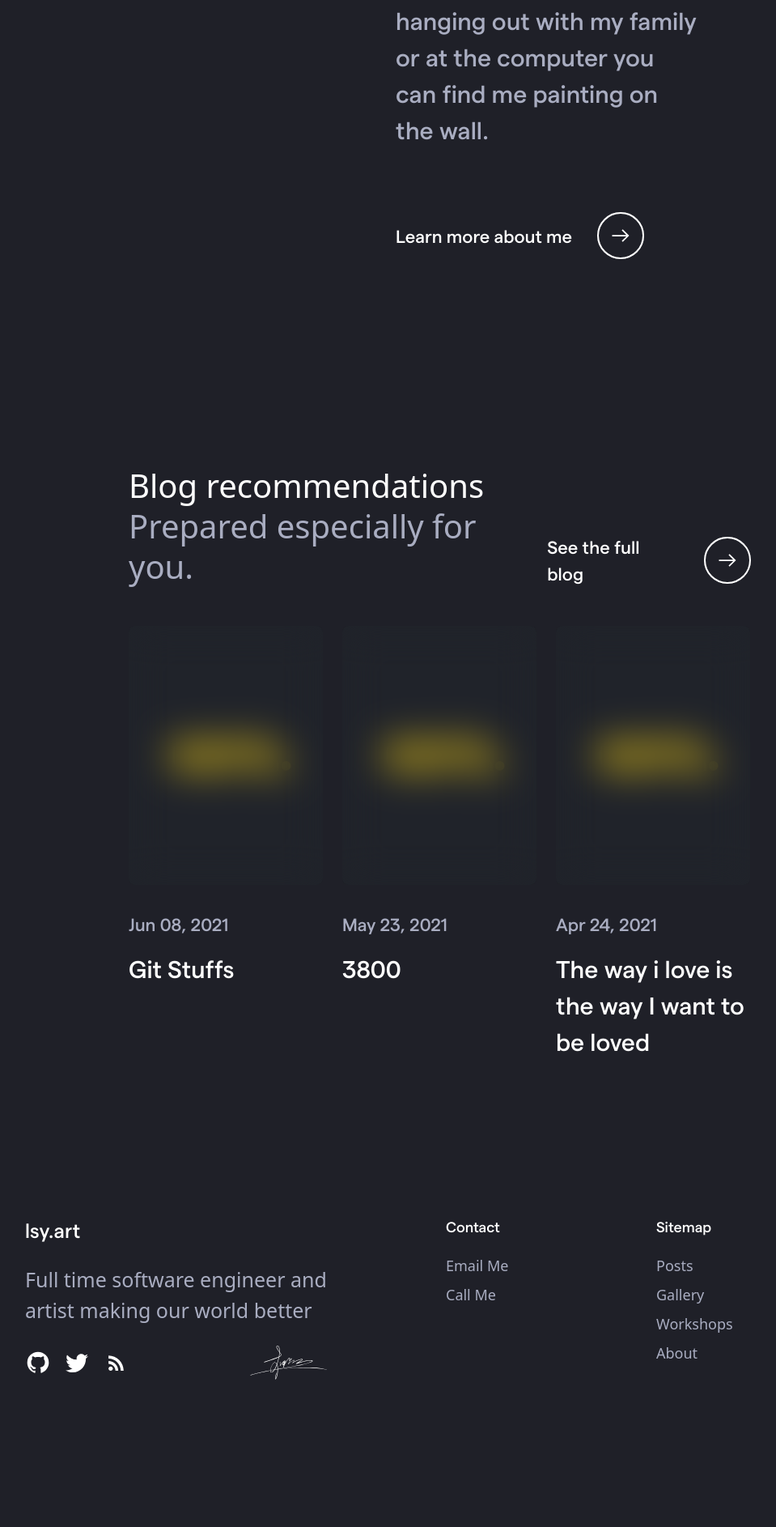
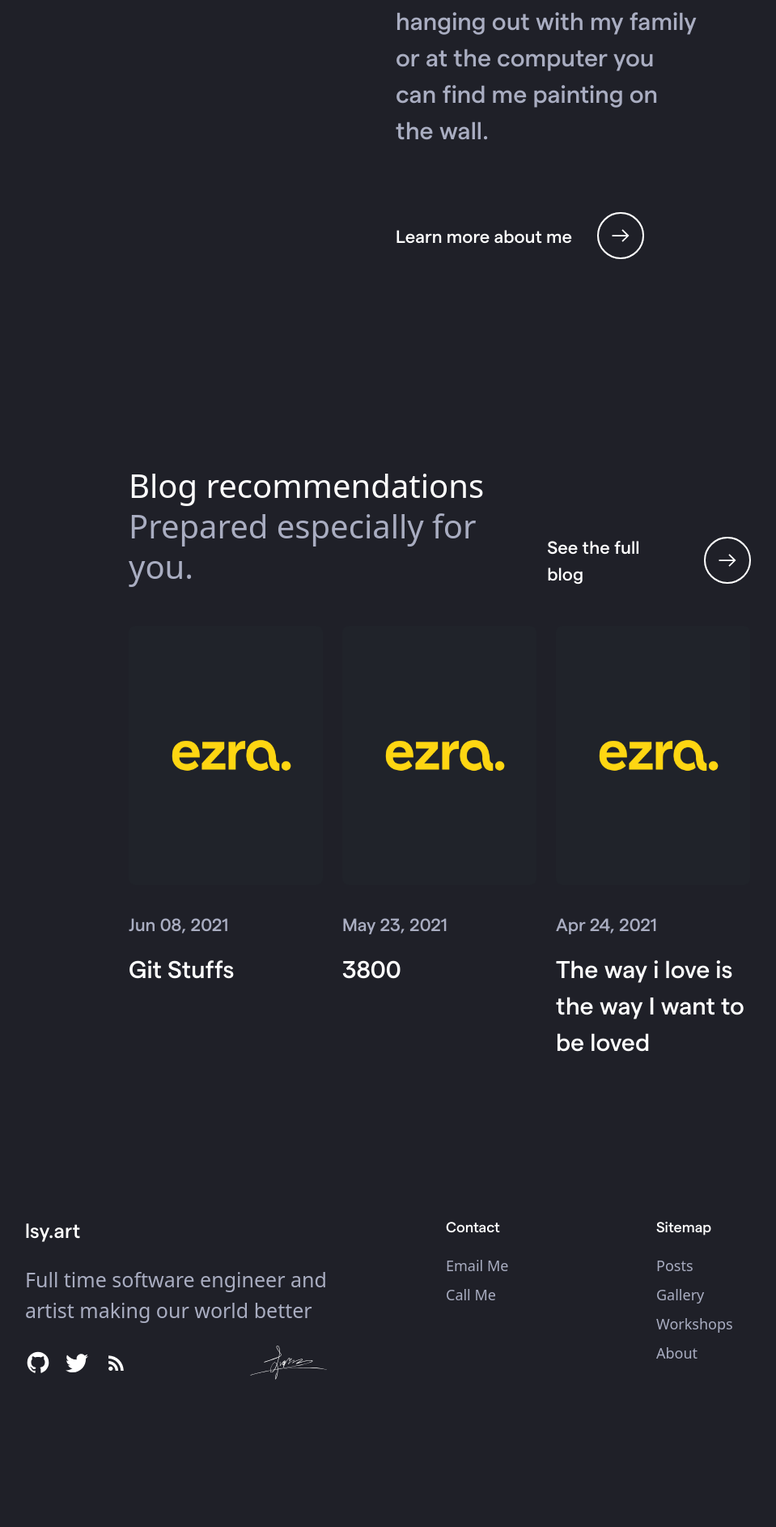
Before and after one commit to Meniny/lsy.art, a Jekyll site: the page built from index.html, in a window 1280 px wide. Shown: the part 1489-3375 px from the top of the page at 81% size, without its empty margins (97-1056 px from the left). Built offline with Jekyll 4.4.1, drawn with Linux system fonts in a browser that asks for light colours; some web fonts are replaced.

Commit message:
post list blur

```diff
--- a/index.html
+++ b/index.html
@@ -92,11 +92,13 @@ post_limit: 3
               <a class="group peer relative block w-full focus:outline-none" href="{{ site.url }}{{ post.url }}">
                 <div class="aspect-h-4 aspect-w-3 rounded-lg">
                   <img src="{{ site.url }}{{ post.cover }}" class="focus-ring w-full rounded-lg object-cover object-center transition" alt="{{ post.title }}">
+                  {% if page.post_blur == true %}
                   <div class="focus-ring w-full rounded-lg object-cover object-center transition backdrop-blur-xl"></div>
-                  <img title="{{ post.title }}" alt="{{ post.title }}" src="{{ site.url }}{{ post.cover }}" srcset="" sizes="(max-width:639px) 100%, (min-width:640px) and (max-width:1023px) 100%, (min-width:1024px) and (max-width:1620px) 100%, 420px" class="focus-ring w-full rounded-lg object-cover object-center transition transition-opacity opacity-0">
+                  {% endif %}
+                  <!-- <img title="{{ post.title }}" alt="{{ post.title }}" src="{{ site.url }}{{ post.cover }}" srcset="" sizes="(max-width:639px) 100%, (min-width:640px) and (max-width:1023px) 100%, (min-width:1024px) and (max-width:1620px) 100%, 420px" class="focus-ring w-full rounded-lg object-cover object-center transition transition-opacity opacity-0">
                   <noscript>
                     <img title="{{ post.title }}" alt="{{ post.title }}" src="{{ site.url }}{{ post.cover }}" srcSet="" sizes="(max-width:639px) 100%, (min-width:640px) and (max-width:1023px) 100%, (min-width:1024px) and (max-width:1620px) 100%, 420px" class="focus-ring w-full rounded-lg object-cover object-center transition" />
-                  </noscript>
+                  </noscript> -->
                 </div>
                 <div class="mt-8 text-blueGray-500 text-xl font-medium">{% include post_date.html date=post.date %}</div>
                 <div class="text-2xl font-medium md:text-3xl text-black dark:text-white mt-4">{{ post.title }}</div>
--- a/posts/index.html
+++ b/posts/index.html
@@ -14,11 +14,13 @@ show_title: true
               <a class="group peer relative block w-full focus:outline-none" href="{{ site.url }}{{ post.url }}">
                 <div class="aspect-h-4 aspect-w-3 rounded-lg">
                   <img src="{{ site.url }}{{ post.cover }}" class="focus-ring w-full rounded-lg object-cover object-center transition" alt="{{ post.title }}">
+                  {% if page.post_blur == true %}
                   <div class="focus-ring w-full rounded-lg object-cover object-center transition backdrop-blur-xl"></div>
-                  <img title="{{ post.title }}" alt="{{ post.title }}" src="{{ site.url }}{{ post.cover }}" srcset="" sizes="(max-width:639px) 100%, (min-width:640px) and (max-width:1023px) 100%, (min-width:1024px) and (max-width:1620px) 100%, 420px" class="focus-ring w-full rounded-lg object-cover object-center transition transition-opacity opacity-0">
+                  {% endif %}
+                  <!-- <img title="{{ post.title }}" alt="{{ post.title }}" src="{{ site.url }}{{ post.cover }}" srcset="" sizes="(max-width:639px) 100%, (min-width:640px) and (max-width:1023px) 100%, (min-width:1024px) and (max-width:1620px) 100%, 420px" class="focus-ring w-full rounded-lg object-cover object-center transition transition-opacity opacity-0">
                   <noscript>
                     <img title="{{ post.title }}" alt="{{ post.title }}" src="{{ site.url }}{{ post.cover }}" srcSet="" sizes="(max-width:639px) 100%, (min-width:640px) and (max-width:1023px) 100%, (min-width:1024px) and (max-width:1620px) 100%, 420px" class="focus-ring w-full rounded-lg object-cover object-center transition" />
-                  </noscript>
+                  </noscript> -->
                 </div>
                 <div class="mt-8 text-blueGray-500 text-xl font-medium">{% include post_date.html date=post.date %}</div>
                 <div class="text-2xl font-medium md:text-3xl text-black dark:text-white mt-4">{{ post.title }}</div>
```
